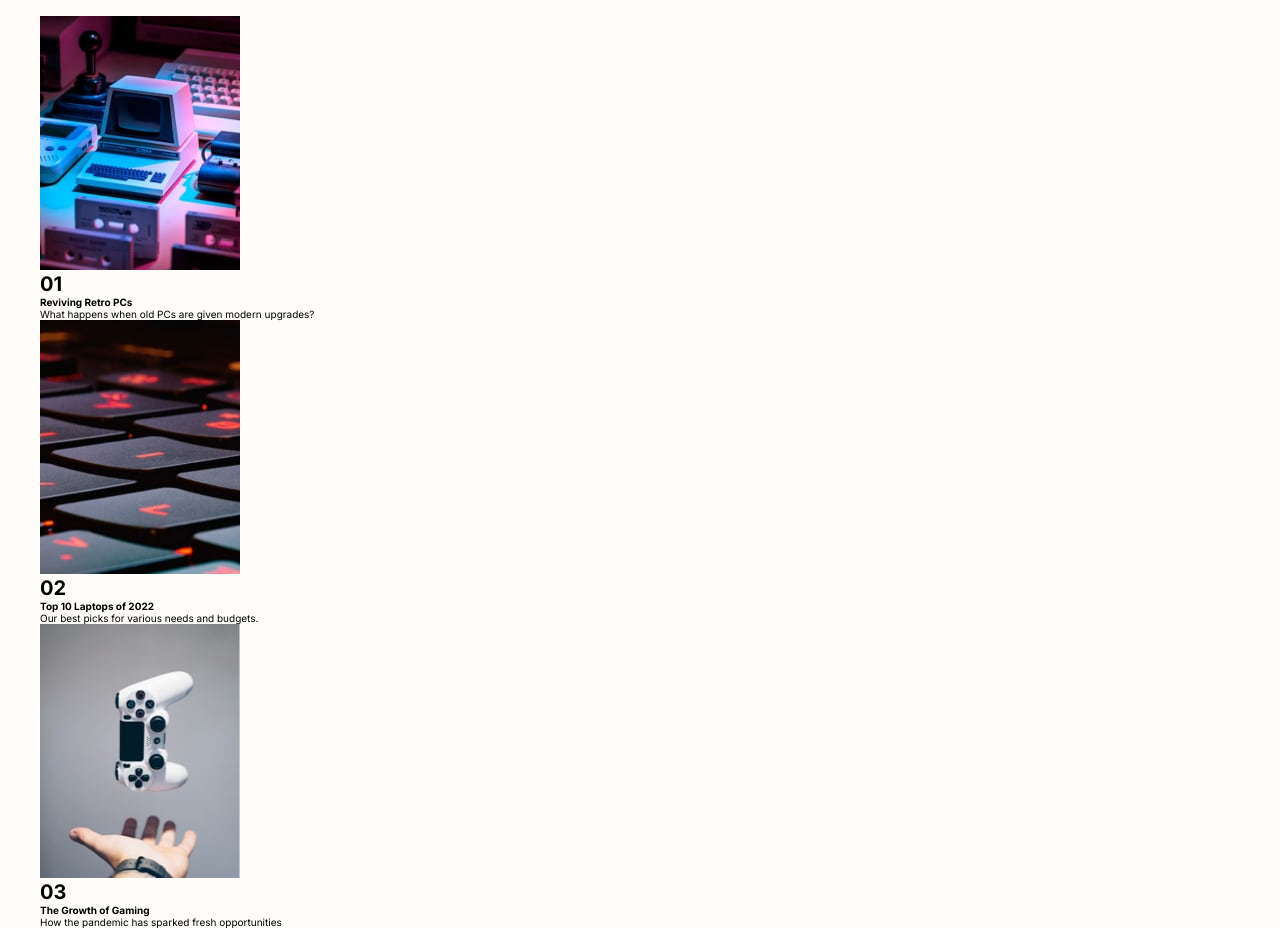
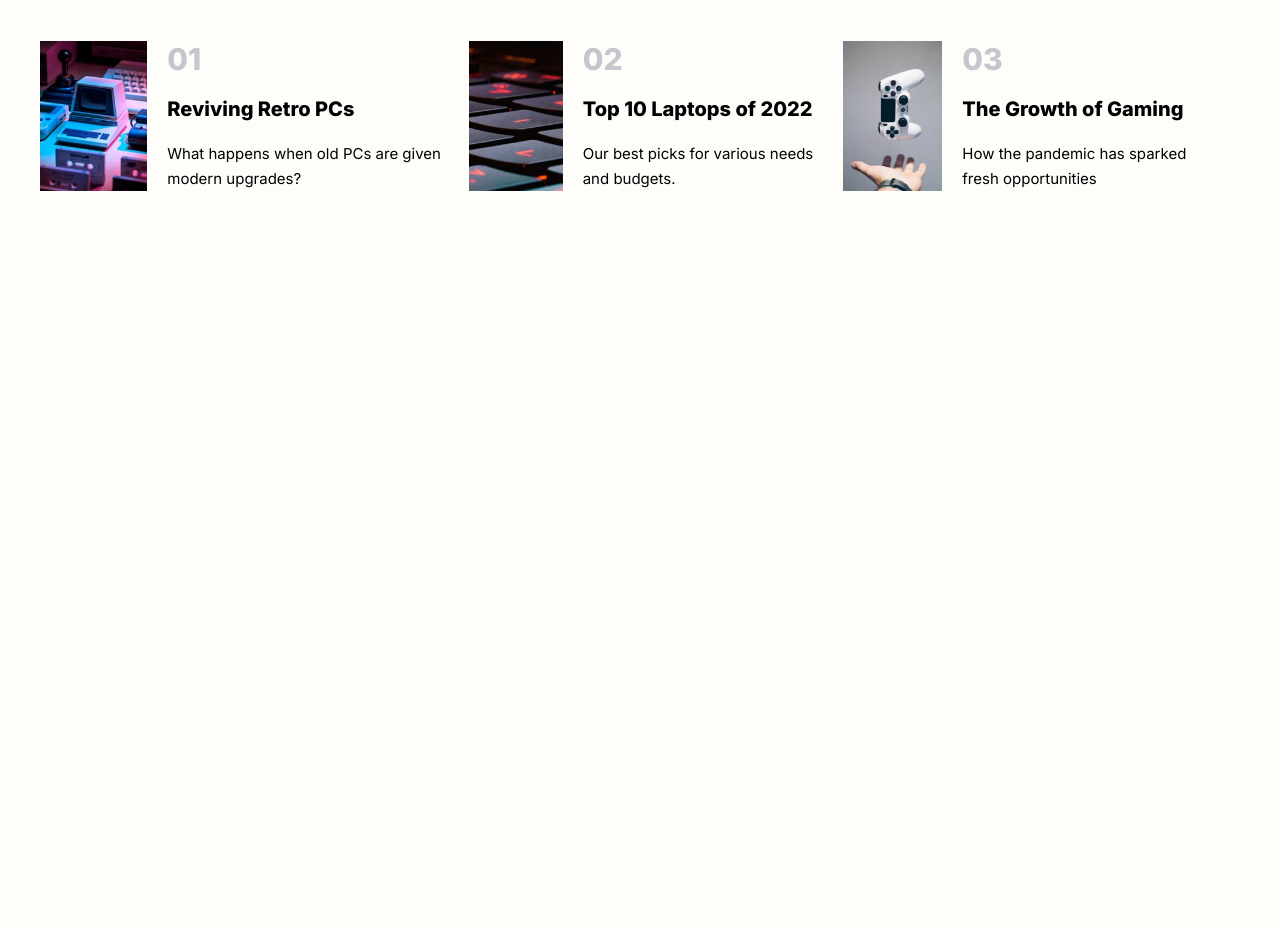
Before and after one commit to oliverpa-dev/News-Home-Page, a website: page index.html in a window 1280 px wide. Shown: the part 728-1656 px from the top of the page. After the commit the page ends 969 px from the top, so only its background shows below. Drawn offline with Linux system fonts and the light colour scheme.

Commit message:
Add: Cta, Copy and bottom content

```diff
--- a/index.html
+++ b/index.html
@@ -91,27 +91,27 @@
             </div>
           </div>
           <div class="container__wrapper__bottom-content">
-            <div class="container__wrapper__articles__item">
+            <div class="container__wrapper__bottom-content-items">
               <img src="./assets/images/image-retro-pcs.jpg" alt="" />
-              <div class="container__wrapper__articles__item-content">
+              <div class="container__wrapper__bottom-content-item">
                 <h1>01</h1>
-                <strong>Reviving Retro PCs</strong>
+                <span>Reviving Retro PCs</span>
                 <p>What happens when old PCs are given modern upgrades?</p>
               </div>
             </div>
-            <div class="container__wrapper__article__item">
+            <div class="container__wrapper__bottom-content-items">
               <img src="./assets/images/image-top-laptops.jpg" alt="" />
-              <div class="container__wrapper__articles__item-content">
+              <div class="container__wrapper__bottom-content-item">
                 <h1>02</h1>
-                <strong>Top 10 Laptops of 2022</strong>
+                <span>Top 10 Laptops of 2022</span>
                 <p>Our best picks for various needs and budgets.</p>
               </div>
             </div>
-            <div class="container__wrapper__article__item">
+            <div class="container__wrapper__bottom-content-items">
               <img src="./assets/images/image-gaming-growth.jpg" alt="" />
-              <div class="container__wrapper__articles__item-content">
+              <div class="container__wrapper__bottom-content-item">
                 <h1>03</h1>
-                <strong>The Growth of Gaming</strong>
+                <span>The Growth of Gaming</span>
                 <p>How the pandemic has sparked fresh opportunities</p>
               </div>
             </div>
--- a/styles.scss
+++ b/styles.scss
@@ -84,7 +84,8 @@ body {
     display: flex;
     flex-direction: column;
     margin: auto;
-    gap: 2.5rem;
+    gap: 5rem;
+    padding-bottom: 5rem;
 
     &__top-content {
       display: flex;
@@ -108,11 +109,11 @@ body {
 
           &-headline {
             font-size: calc($paragraph * 4);
-            max-width: 400px;
+            max-width: 425px;
           }
 
           &-cta {
-            max-width: 450px;
+            max-width: 425px;
             display: flex;
             flex-direction: column;
             justify-content: space-between;
@@ -180,5 +181,43 @@ body {
         }
       }
     }
+
+    &__bottom-content {
+      display: flex;
+      max-width: 1200px;
+      justify-content: space-between;
+
+      &-items {
+        display: flex;
+
+        img {
+          width: 25%;
+          object-fit: cover;
+        }
+      }
+
+      &-item {
+        padding: 0 2rem;
+        display: flex;
+        flex-direction: column;
+        gap: 2rem;
+
+        h1 {
+          font-size: calc($paragraph * 2);
+          font-weight: $extra-bold;
+          color: $grayish-blue;
+        }
+
+        span {
+          font-size: 2rem;
+          font-weight: $extra-bold;
+        }
+
+        p {
+          font-size: $paragraph;
+          line-height: 2.5rem;
+        }
+      }
+    }
   }
 }
```
Also changed, not shown: styles.css, 1 other file.
